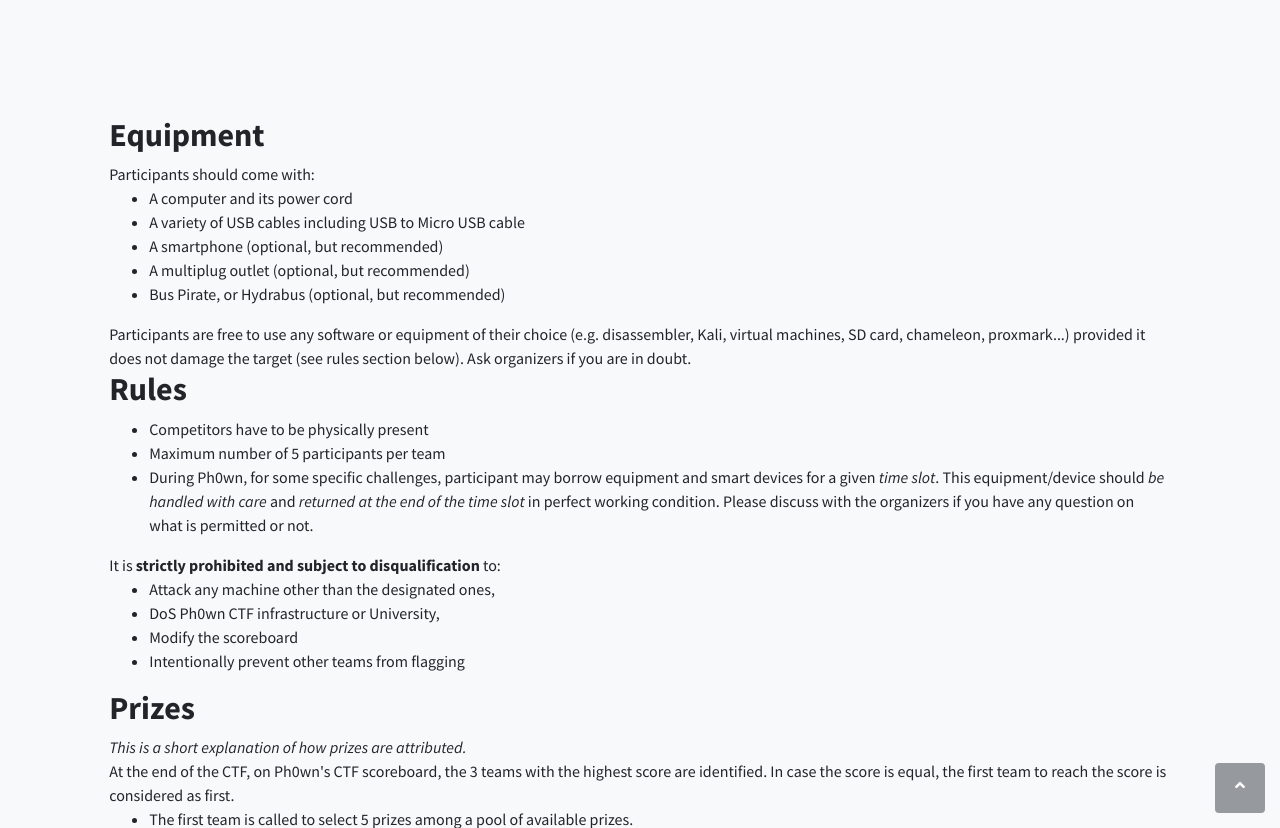
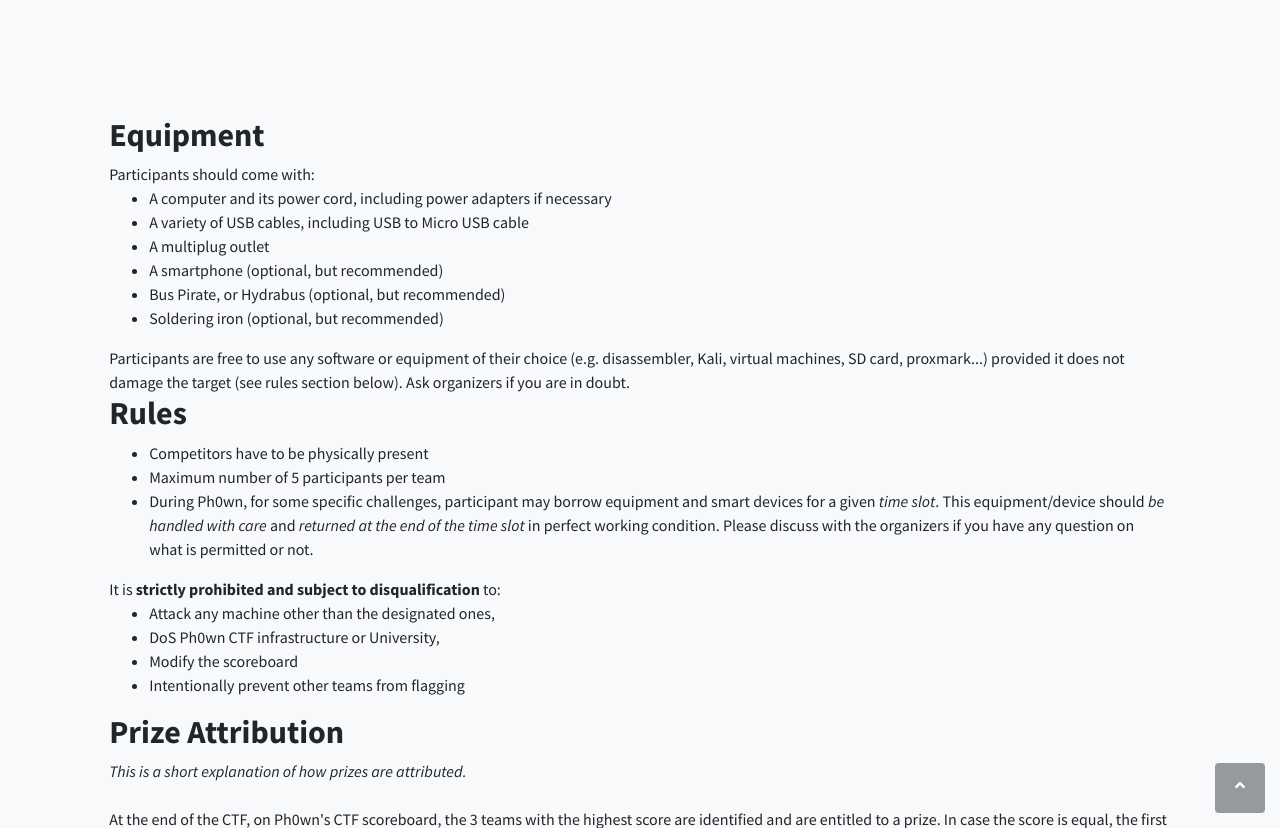
Before and after one commit to ph0wn/ph0wn.github.io, a Jekyll site: the page built from _posts/2019-11-12-rules.md, in a window 1280 px wide and 900 px high, scrolled down 832 px, cut to the strip 72-900 px from the top of the window. Built offline with Jekyll 4.4.1, drawn with Linux system fonts in a browser that asks for light colours; some of the changed text lies outside the part shown.

Commit message:
modif grehack logo, update details page, permalink

```diff
--- a/_includes/navigation.html
+++ b/_includes/navigation.html
@@ -25,7 +25,7 @@
             <a class="js-scroll-trigger" href="{{ site.baseurl }}/#directions">Directions</a>
         </li>
 	<li class="sidebar-nav-item">
-            <a class="js-scroll-trigger" href="{{ site.baseurl }}/2019/11/12/rules.html">CTF Rules</a>
+            <a class="js-scroll-trigger" href="{{ site.baseurl }}/rules/">CTF Rules</a>
         </li>
 
 	<li class="sidebar-nav-item">
--- a/_posts/2019-11-12-rules.md
+++ b/_posts/2019-11-12-rules.md
@@ -2,24 +2,26 @@
 layout: default
 title:  "CTF Rules"
 tags: 2019 rules
+permalink: /rules/
 ---
 
 <section class="content-section bg-light" id="about">
         <div class="row">
             <div class="col-lg-10 mx-auto">
-	    <h2>Equipment</h2>
+	    	    <h2>Equipment</h2>
 
 Participants should come with:
 
 <ul>
-<li>A computer and its power cord</li>
-<li>A variety of USB cables including USB to Micro USB cable</li>
+<li>A computer and its power cord, including power adapters if necessary</li>
+<li>A variety of USB cables, including USB to Micro USB cable</li>
+<li>A multiplug outlet</li>
 <li>A smartphone (optional, but recommended)</li>
-<li>A multiplug outlet (optional, but recommended)</li>
 <li>Bus Pirate, or Hydrabus (optional, but recommended)</li>
+<li>Soldering iron (optional, but recommended)</li>
 </ul>
 
-Participants are free to use any software or equipment of their choice (e.g. disassembler, Kali, virtual machines, SD card, chameleon, proxmark...) provided it does not damage the target (see rules section below). Ask organizers if you are in doubt.
+Participants are free to use any software or equipment of their choice (e.g. disassembler, Kali, virtual machines, SD card, proxmark...) provided it does not damage the target (see rules section below). Ask organizers if you are in doubt.
 
 <h2>Rules</h2>
 
@@ -39,12 +41,12 @@ It is <b>strictly prohibited and subject to disqualification</b> to:
 <li>Intentionally prevent other teams from flagging</li>
 </ul>
 
-<h2>Prizes</h2>
+<h2>Prize Attribution</h2>
 
 <i>This is a short explanation of how prizes are attributed.</i>
 <br>
-
-At the end of the CTF, on Ph0wn's CTF scoreboard, the 3 teams with the highest score are identified.
+<br>
+At the end of the CTF, on Ph0wn's CTF scoreboard, the 3 teams with the highest score are identified and are entitled to a prize.
 In case the score is equal, the first team to reach the score is considered as first.
 <br>
 
@@ -55,11 +57,11 @@ In case the score is equal, the first team to reach the score is considered as f
 </ul>
 <br>
 
-The prizes are usually provided by sponsors.
+Prizes at Ph0wn are provided by our sponsors. Many thanks to them!
 <br>
 In case of insufficient prizes, those rules are subject to change.
 <br>
-
+<br>
 
 If we have enough prizes, a <i>Rookie Prize</i> may be provided, we will announce this as soon as possible.
 
--- a/index.html
+++ b/index.html
@@ -50,7 +50,7 @@ title: Ph0wn CTF
                 <h4>
               <strong>Laptop</strong>
             </h4>
-                <p class="text-faded mb-0">Bring your own laptop, power cord, adapters, multi plug outlets, USB cables, smartphones, chargers, SD card or any of your favorite tools</p>
+                <p class="text-faded mb-0">Bring your own laptop! We also recommend you come with a smartphone, a variety of USB cables and any of your favorite hardware gear</p>
             </div>
             <div class="col-lg-3 col-md-6 mb-5 mb-lg-0">
                 <span class="service-icon rounded-circle mx-auto mb-3">
@@ -73,7 +73,7 @@ title: Ph0wn CTF
         </div>
 	<br>
 	<br>
-	<a href="/2019/11/12/rules.html" class="btn btn-xl btn-light mr-4">See Rules</a>
+	<a href="/rules/" class="btn btn-xl btn-light mr-4">See Details</a>
     </div>
 </section>
 
@@ -99,7 +99,7 @@ title: Ph0wn CTF
     <br>
     <br>
     <h2 class="mx-auto mb-5">Partner events</h2>
-    <a href="https://grehack.fr"> <img src="/images/grehack-300.png" /></a>&nbsp; &nbsp; &nbsp;  &nbsp; &nbsp; &nbsp; &nbsp;
+    <a href="https://grehack.fr"> <img src="/images/grehack2019.png" /></a>&nbsp; &nbsp; &nbsp;  &nbsp; &nbsp; &nbsp; &nbsp;
     <a href="https://www.blackalps.ch"><img src="/images/blackalps-v5-logo-black.png" width="300px"/></a>
     <br>
 
```
Also changed, not shown: images/grehack-300.png (deleted), images/grehack2019.png (added).
